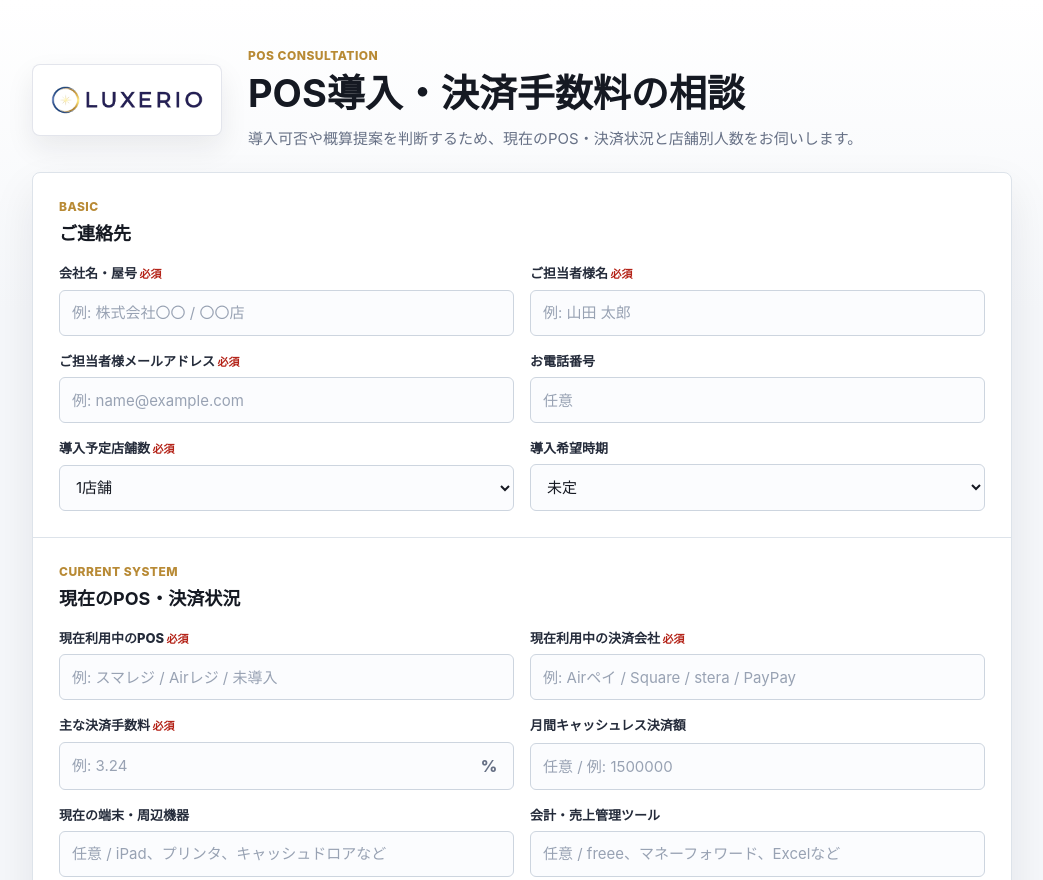
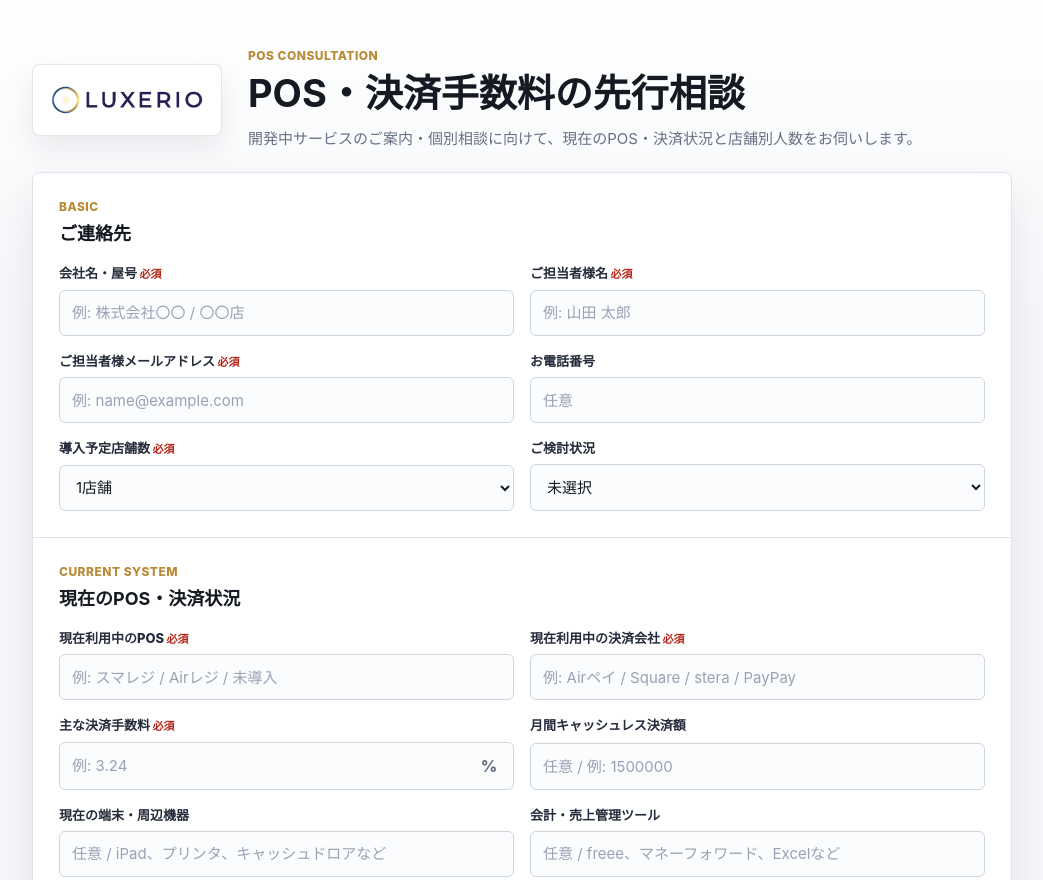
Before and after one commit to LuxerioLLC/luxerio-support-intake, a plain HTML site: page pos.html in a window 1280 px wide. Shown: the top 880 px of the page, without its empty margins (118-1161 px from the left). Drawn offline with Linux system fonts and the light colour scheme.

Commit message:
Adjust intake copy for prelaunch consultation

```diff
--- a/pos.html
+++ b/pos.html
@@ -3,7 +3,7 @@
 <head>
   <meta charset="utf-8">
   <meta name="viewport" content="width=device-width, initial-scale=1">
-  <title>POS導入相談 | Luxerio Support</title>
+  <title>POS・決済 先行相談 | Luxerio Support</title>
   <link rel="stylesheet" href="./styles.css">
 </head>
 <body data-survey-type="pos">
@@ -14,8 +14,8 @@
       </a>
       <div class="masthead-copy">
         <p class="eyebrow">POS Consultation</p>
-        <h1>POS導入・決済手数料の相談</h1>
-        <p class="lead">導入可否や概算提案を判断するため、現在のPOS・決済状況と店舗別人数をお伺いします。</p>
+        <h1>POS・決済手数料の先行相談</h1>
+        <p class="lead">開発中サービスのご案内・個別相談に向けて、現在のPOS・決済状況と店舗別人数をお伺いします。</p>
       </div>
     </header>
 
@@ -47,14 +47,14 @@
             <select id="storeCount" required></select>
           </div>
           <div class="field">
-            <label for="launchTiming">導入希望時期</label>
+            <label for="launchTiming">ご検討状況</label>
             <select id="launchTiming" data-summary>
-              <option value="">未定</option>
-              <option>できるだけ早く</option>
-              <option>1か月以内</option>
-              <option>3か月以内</option>
-              <option>半年以内</option>
-              <option>既存契約の更新時期に合わせたい</option>
+              <option value="">未選択</option>
+              <option>情報収集をしている</option>
+              <option>既存POS・決済手数料を見直したい</option>
+              <option>費用感や運用イメージを知りたい</option>
+              <option>開発状況や先行案内を受け取りたい</option>
+              <option>具体的な相談を進めたい</option>
             </select>
           </div>
         </div>
@@ -147,7 +147,7 @@
       </section>
 
       <div class="form-footer">
-        <p>送信内容は導入相談・ご連絡・概算提案のために利用します。</p>
+        <p>送信内容はご案内・個別相談・今後のサービス改善のために利用します。</p>
         <div class="actions">
           <p class="status" id="status" aria-live="polite"></p>
           <button id="submitButton" type="submit">この内容で相談する</button>
--- a/survey.js
+++ b/survey.js
@@ -75,7 +75,7 @@ function valueFor(element) {
 
 function buildSurveySummary() {
   const lines = [];
-  lines.push(`アンケート種別: ${surveyType === "pos" ? "POS導入相談" : "シフト管理導入相談"}`);
+  lines.push(`アンケート種別: ${surveyType === "pos" ? "POS先行相談" : "シフト管理先行相談"}`);
 
   document.querySelectorAll("[data-summary]").forEach((element) => {
     if (element.matches('input[type="checkbox"]')) return;
```
Also changed, not shown: index.html (+6 -6 lines), shift.html (+11 -11 lines).
